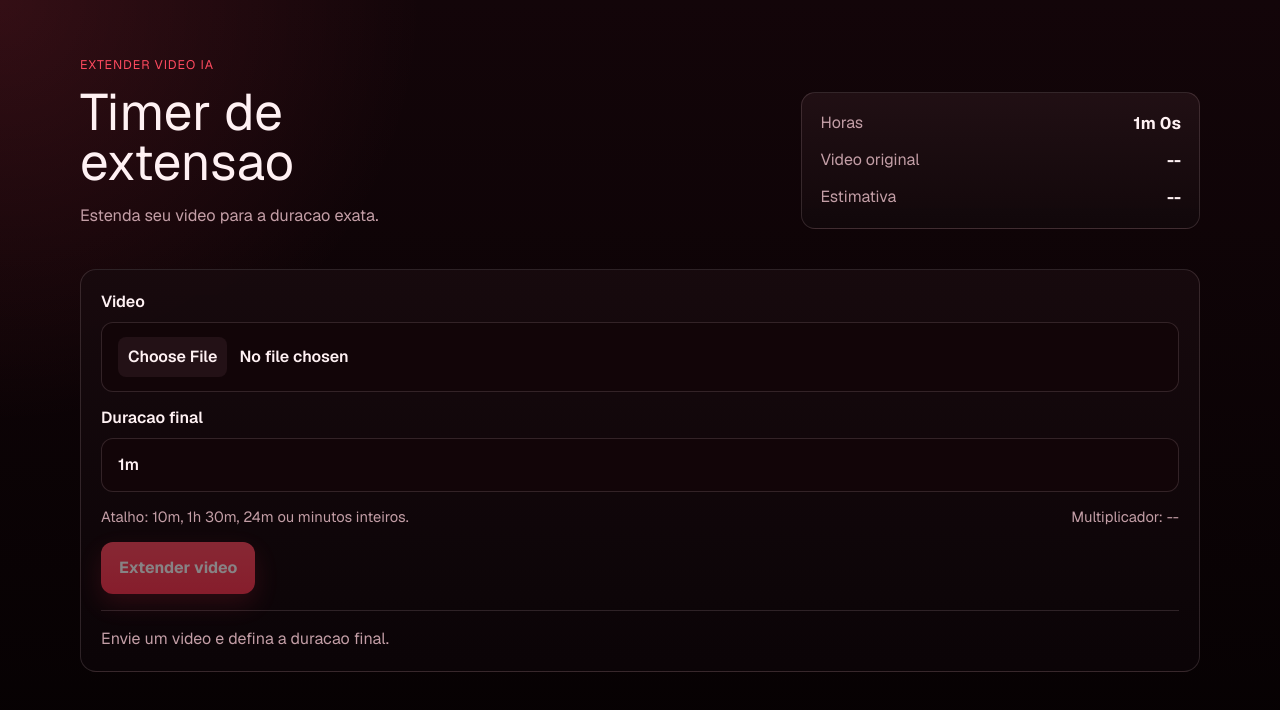
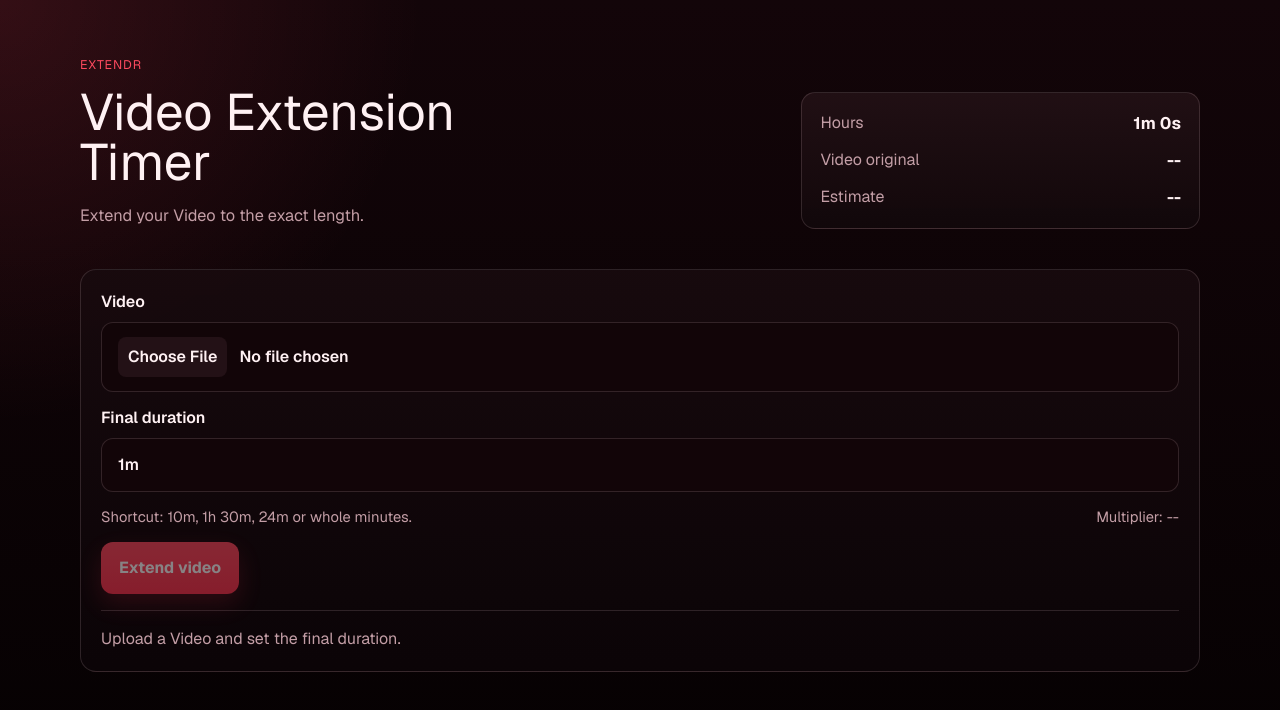
Before and after one commit to organicpro/liveloop, a Next.js app: page / in a window 1280 px wide. Shown: the top 710 px of the page. Built offline with nearby package versions, Linux system fonts and the light colour scheme.

Commit message:
Rename brand to Extendr

```diff
--- a/app/layout.tsx
+++ b/app/layout.tsx
@@ -13,8 +13,8 @@ const geistMono = Geist_Mono({
 });
 
 export const metadata: Metadata = {
-  title: "Extender Video IA",
-  description: "Estenda videos para uma duracao exata e baixe o MP4 final.",
+  title: "Extendr",
+  description: "Extend videos to an exact duration and download the final MP4.",
   icons: {
     icon: "/favicon.svg",
     shortcut: "/favicon.svg",
--- a/app/page.tsx
+++ b/app/page.tsx
@@ -35,7 +35,7 @@ export default function Home() {
   const [file, setFile] = useState<File | null>(null);
   const [durationInput, setDurationInput] = useState("1m");
   const [state, setState] = useState<State>("idle");
-  const [message, setMessage] = useState("Envie um video e defina a duracao final.");
+  const [message, setMessage] = useState("Upload a Video and set the final duration.");
   const [downloadUrl, setDownloadUrl] = useState<string | null>(null);
   const [estimatedBytes, setEstimatedBytes] = useState(0);
   const [sourceSeconds, setSourceSeconds] = useState(0);
@@ -68,7 +68,7 @@ export default function Home() {
     setState("idle");
 
     if (!nextFile) {
-      setMessage("Envie um video e defina a duracao final.");
+      setMessage("Upload a Video and set the final duration.");
       setEstimatedBytes(0);
       setSourceSeconds(0);
       return;
@@ -80,26 +80,26 @@ export default function Home() {
     video.src = url;
     await new Promise<void>((resolve, reject) => {
       video.onloadedmetadata = () => resolve();
-      video.onerror = () => reject(new Error("Nao consegui ler a duracao do video."));
+      video.onerror = () => reject(new Error("Nao consegui ler a duracao do Video."));
     });
     URL.revokeObjectURL(url);
     setSourceSeconds(video.duration);
-    setMessage(`Video carregado. Duracao original: ${formatDuration(video.duration)}.`);
+    setMessage(`Video loaded. Original duration: ${formatDuration(video.duration)}.`);
   }
 
   async function handleSubmit(event: React.FormEvent<HTMLFormElement>) {
     event.preventDefault();
     if (!file || !targetSeconds) {
       setState("error");
-      setMessage("Escolha um video e uma duracao valida.");
+      setMessage("Choose a valid Video and duration.");
       return;
     }
 
     setState("loading");
-    setMessage("Extensao em andamento. Arquivos grandes podem levar alguns minutos.");
+    setMessage("Extension in progress. Larger files may take a few minutes.");
 
     const formData = new FormData();
-    formData.append("video", file);
+    formData.append("Video", file);
     formData.append("targetSeconds", String(targetSeconds));
     formData.append("sourceSeconds", String(sourceSeconds || 0));
 
@@ -108,7 +108,7 @@ export default function Home() {
     if (!response.ok) {
       const payload = await response.json().catch(() => null);
       setState("error");
-      setMessage(payload?.error ?? "Falha ao extender o video.");
+      setMessage(payload?.error ?? "Failed to extend the Video.");
       return;
     }
 
@@ -116,7 +116,7 @@ export default function Home() {
     const url = URL.createObjectURL(blob);
     setDownloadUrl(url);
     setState("done");
-    setMessage("Video estendido pronto para download.");
+    setMessage("Extended Video ready for download.");
     const headerEstimate = Number(response.headers.get("X-Extender-Estimated-Bytes") ?? 0);
     if (headerEstimate) setEstimatedBytes(headerEstimate);
   }
@@ -125,13 +125,13 @@ export default function Home() {
     <main className="shell">
       <section className="hero">
         <div>
-          <p className="eyebrow">Extender Video IA</p>
-          <h1>Timer de extensao</h1>
-          <p className="lede">Estenda seu video para a duracao exata.</p>
+          <p className="eyebrow">Extendr</p>
+          <h1>Video Extension Timer</h1>
+          <p className="lede">Extend your Video to the exact length.</p>
         </div>
         <div className="stats">
           <div>
-            <span>Horas</span>
+            <span>Hours</span>
             <strong>{targetSeconds ? formatDuration(targetSeconds) : "--"}</strong>
           </div>
           <div>
@@ -139,7 +139,7 @@ export default function Home() {
             <strong>{file ? formatDuration(sourceSeconds) : "--"}</strong>
           </div>
           <div>
-            <span>Estimativa</span>
+            <span>Estimate</span>
             <strong>{estimatedBytes ? formatBytes(estimatedBytes) : "--"}</strong>
           </div>
         </div>
@@ -151,7 +151,7 @@ export default function Home() {
             Video
             <input
               type="file"
-              accept="video/*"
+              accept="Video/*"
               onChange={(event) => inspectFile(event.target.files?.[0] ?? null).catch((error) => {
                 setState("error");
                 setMessage(error instanceof Error ? error.message : "Nao consegui ler o arquivo.");
@@ -160,7 +160,7 @@ export default function Home() {
           </label>
 
           <label>
-            Duracao final
+            Final duration
             <input
               type="text"
               value={durationInput}
@@ -170,20 +170,20 @@ export default function Home() {
           </label>
 
           <div className="helper">
-            <span>Atalho: 10m, 1h 30m, 24m ou minutos inteiros.</span>
-            <span>Multiplicador: {ratio ? `${ratio.toFixed(1)}x` : "--"}</span>
+            <span>Shortcut: 10m, 1h 30m, 24m or whole minutes.</span>
+            <span>Multiplier: {ratio ? `${ratio.toFixed(1)}x` : "--"}</span>
           </div>
 
           <button type="submit" disabled={!file || !targetSeconds || state === "loading"}>
-            {state === "loading" ? `Extendendo video... ${elapsed}s` : "Extender video"}
+            {state === "loading" ? `Extending video... ${elapsed}s` : "Extend video"}
           </button>
         </form>
 
         <div className="status">
           <p>{message}</p>
           {downloadUrl ? (
-            <a href={downloadUrl} download="extender-video-ia.mp4">
-              Baixar MP4
+            <a href={downloadUrl} download="extender-Video-ia.mp4">
+              Download MP4
             </a>
           ) : null}
         </div>
```
